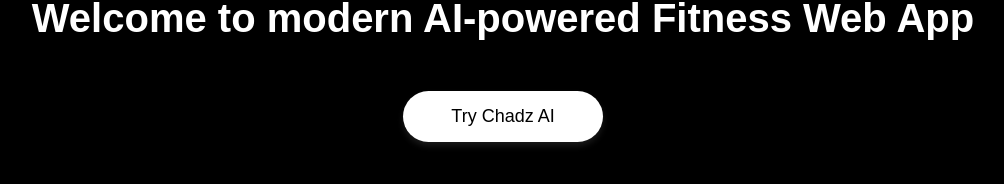
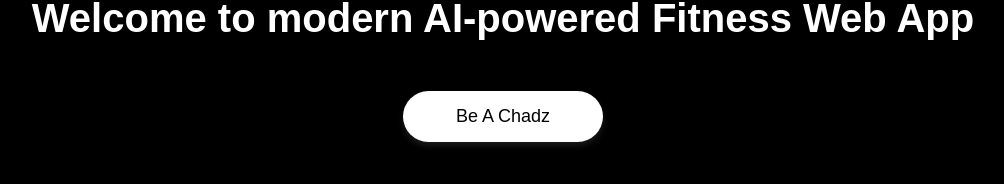
Before and after one commit to Aaqil456/chadzai-app, a React (Create React App) app: page /signin in a window 1280 px wide. Shown: the part 654-838 px from the top of the page, without its empty margins (137-1141 px from the left). Built offline with nearby package versions, Linux system fonts and the light colour scheme; no server answers.

Commit message:
changes wording in main menu and sign in section

```diff
--- a/src/components/ChatBot/ChatBot.js
+++ b/src/components/ChatBot/ChatBot.js
@@ -105,7 +105,7 @@
   return (
     <div className="chatbot-container">
       <div className="chatbot-content">
-        <h2>AI Assistant</h2>
+        <h2>Ask AI</h2>
         <button onClick={() => navigate('/main-menu')} className="back-button">
           Back to Main Menu
         </button>
--- a/src/components/MainMenu/MainMenu.js
+++ b/src/components/MainMenu/MainMenu.js
@@ -65,13 +65,13 @@
       <div className="button-container">
         <button
           className="chatbot-button"
-          onClick={() => navigate('/chatbot')}
+          onClick={() => navigate('/')}
         >
           Image Scan
         </button>
         <button
           className="find-workouts-button"
-          onClick={() => navigate('/workoutplan')}
+          onClick={() => navigate('/')}
         >
           Find My Workouts
         </button>
--- a/src/components/SignIn/SignIn.js
+++ b/src/components/SignIn/SignIn.js
@@ -34,7 +34,7 @@
       <img src={logo} alt="Logo" />
       <h1>Welcome to modern AI-powered Fitness Web App</h1>
       <button className="signin-button" onClick={signInWithGoogle}>
-        Try Chadz AI
+        Be A Chadz
       </button>
     </div>
   );
```
